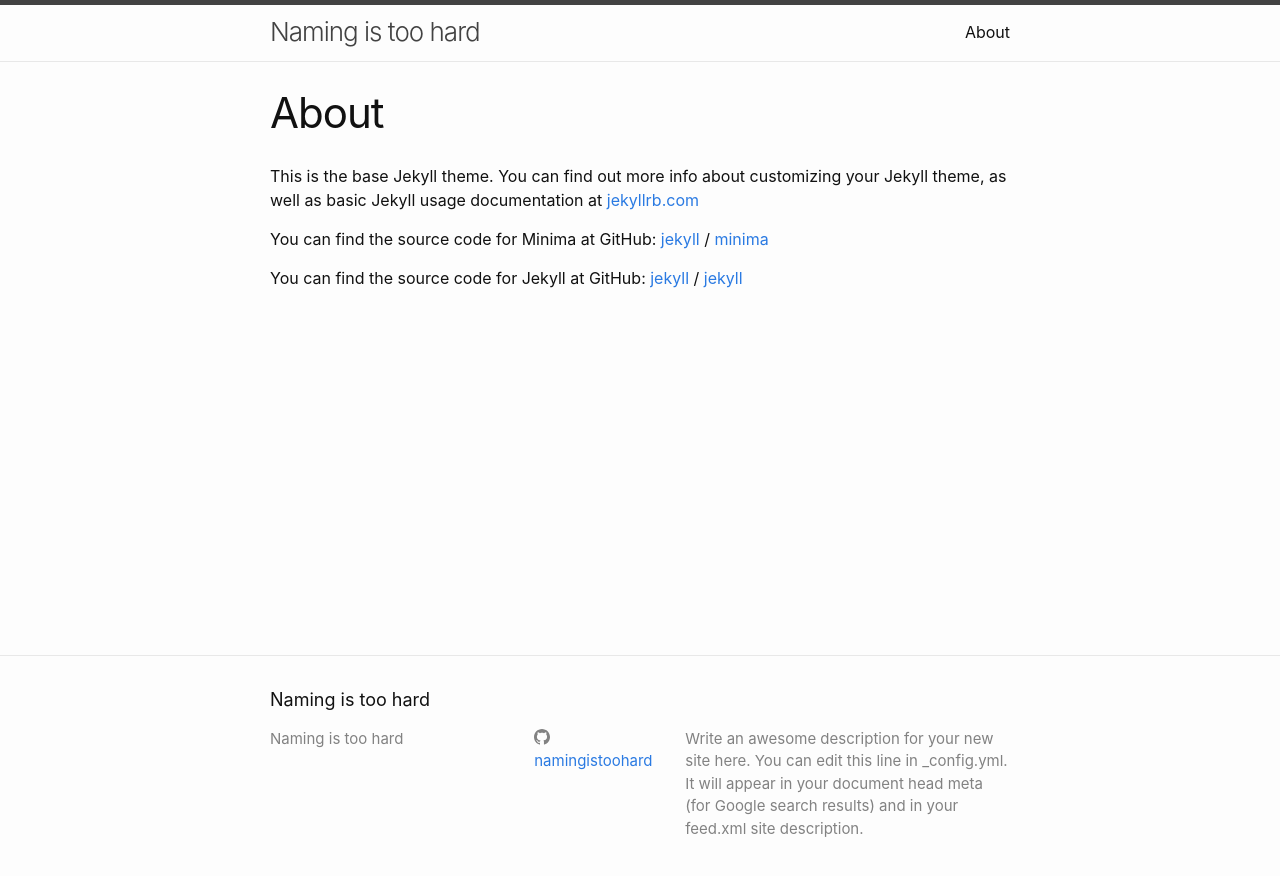
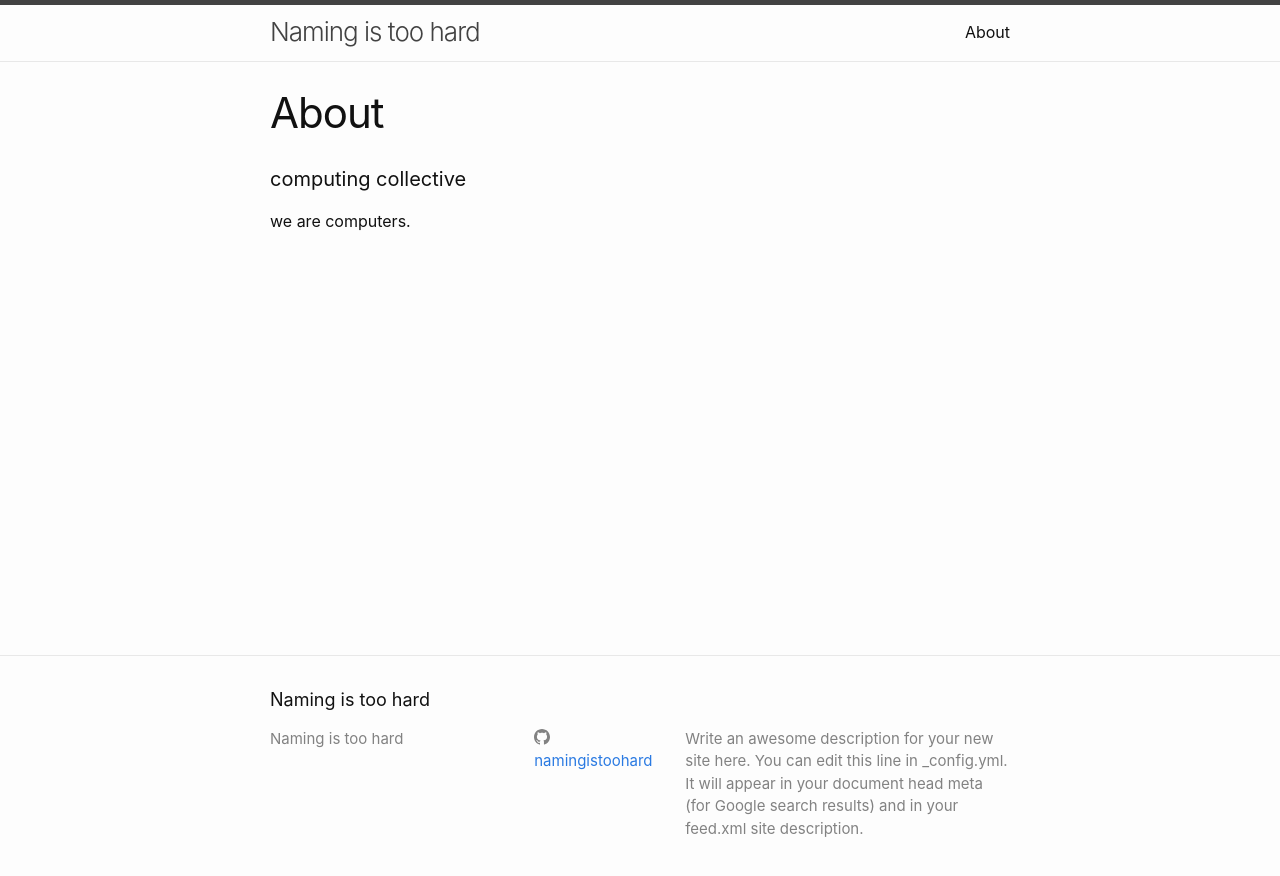
Before and after one commit to namingistoohard/namingistoohard.github.io, a Jekyll site: the page built from about.markdown, in a window 1280 px wide. Shown: the top 876 px of the page. Built offline with Jekyll 4.4.1, drawn with Linux system fonts in a browser that asks for light colours; some web fonts are replaced.

Commit message:
Update about.md

```diff
--- a/about.markdown
+++ b/about.markdown
@@ -4,15 +4,6 @@ title: About
 permalink: /about/
 ---
 
-This is the base Jekyll theme. You can find out more info about customizing your Jekyll theme, as well as basic Jekyll usage documentation at [jekyllrb.com](https://jekyllrb.com/)
+#### computing collective
 
-You can find the source code for Minima at GitHub:
-[jekyll][jekyll-organization] /
-[minima](https://github.com/jekyll/minima)
-
-You can find the source code for Jekyll at GitHub:
-[jekyll][jekyll-organization] /
-[jekyll](https://github.com/jekyll/jekyll)
-
-
-[jekyll-organization]: https://github.com/jekyll
+we are computers.
```
